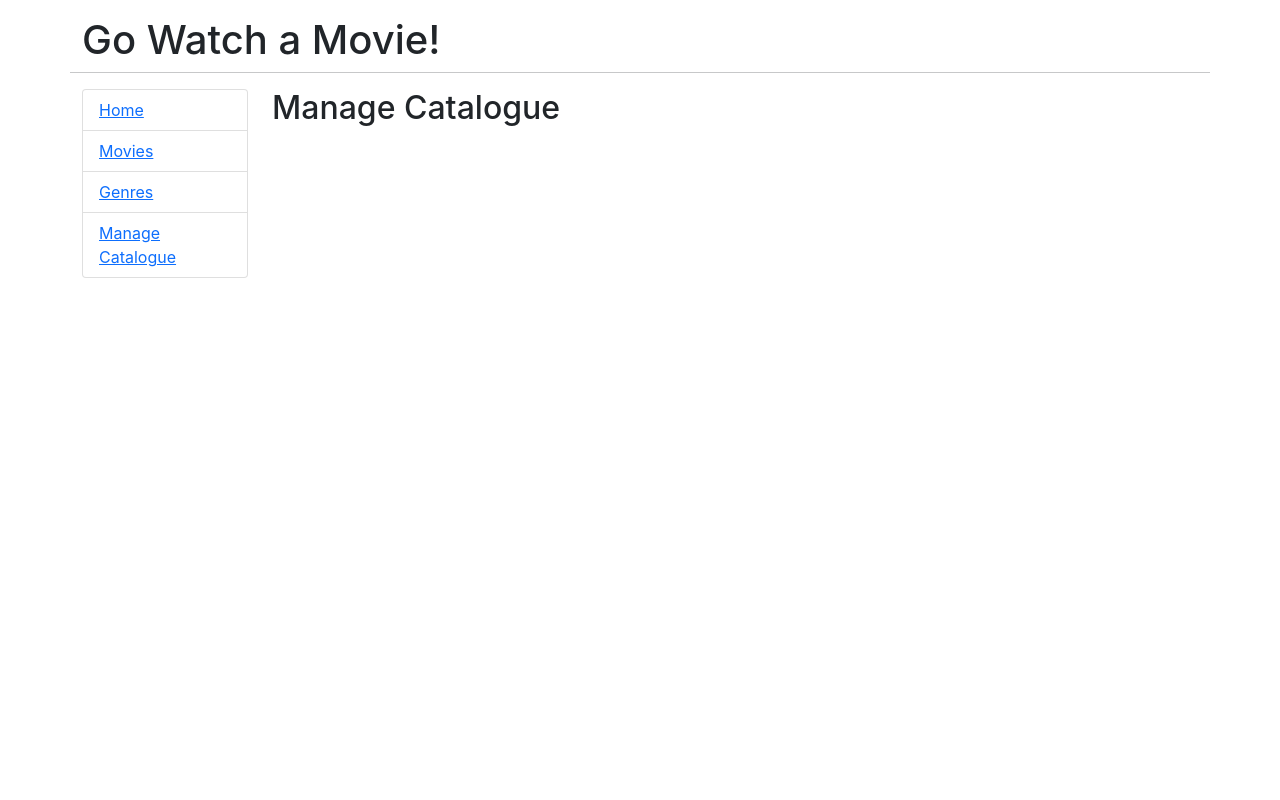
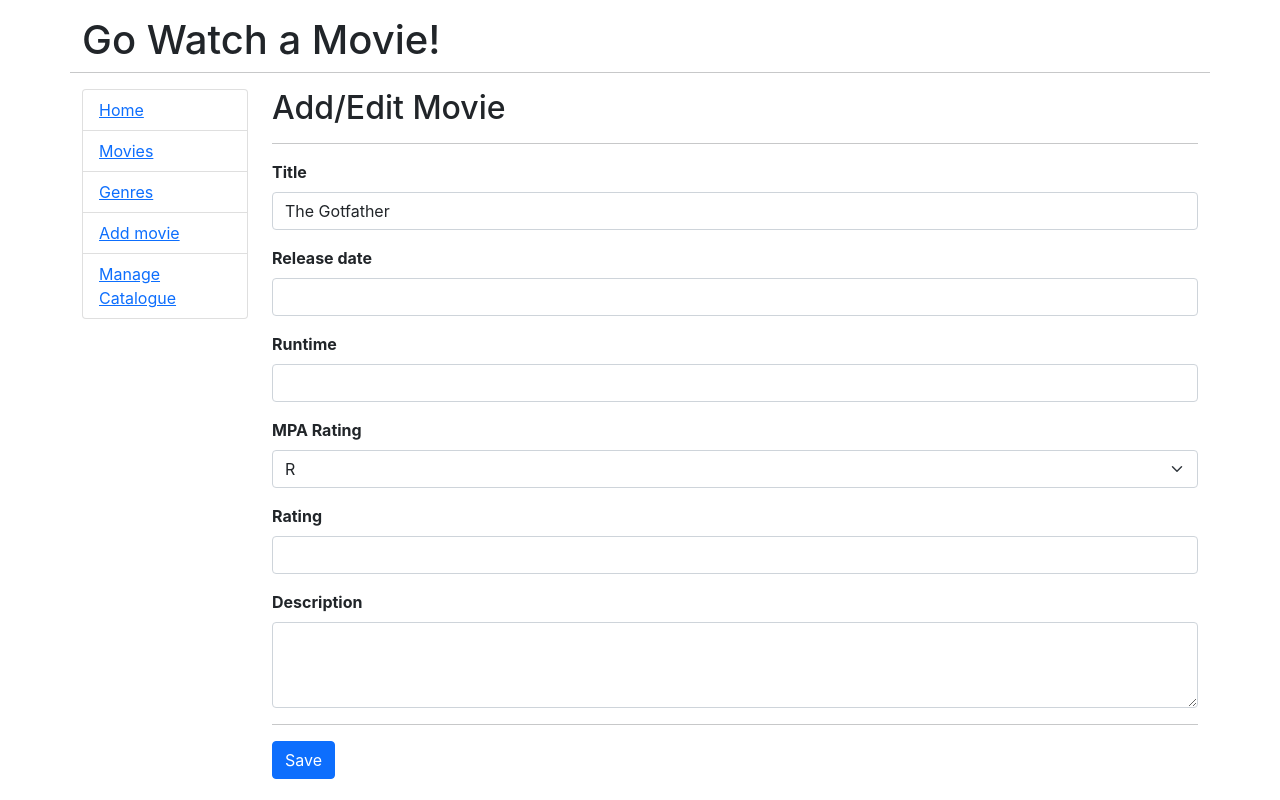
Before and after one commit to kshneo0/GoAndReact, a React (Create React App) app in the folder react-app/go-movies/: page /admin/add in a window 1280 px wide. Built offline with nearby package versions, Linux system fonts and the light colour scheme.

Commit message:
sec7 ch059 Building a form in React

```diff
--- a/react-app/go-movies/src/App.js
+++ b/react-app/go-movies/src/App.js
@@ -13,6 +13,7 @@ import Home from "./components/Home";
 import OneMovie from "./components/OneMovie";
 import Genres from "./components/Genres";
 import OneGenre from "./components/OneGenre";
+import EditMovie from "./components/EditMovie";
 
 export default function App() {
   return (
@@ -36,6 +37,9 @@ export default function App() {
                   <Link to="/genres">Genres</Link>
                 </li>
                 <li className="list-group-item">
+                  <Link to="/admin/add">Add movie</Link>
+                </li>
+                <li className="list-group-item">
                   <Link to="/admin">Manage Catalogue</Link>
                 </li>
               </ul>
@@ -52,6 +56,8 @@ export default function App() {
                 <Genres />
               </Route>
 
+              <Route path="/admin/add" component={EditMovie} />
+
               <Route path="/admin">
                 <Admin />
               </Route>
--- /dev/null
+++ b/react-app/go-movies/src/components/EditMovie.css
@@ -0,0 +1,3 @@
+label {
+  font-weight: bold;
+}
--- /dev/null
+++ b/react-app/go-movies/src/components/EditMovie.js
@@ -0,0 +1,124 @@
+import React, { Component, Fragment } from "react";
+import "./EditMovie.css";
+
+export default class EditMovie extends Component {
+  state = {
+    movie: {},
+    isLoaded: false,
+    error: null,
+  };
+
+  componentDidMount() {
+    this.setState({
+      movie: {
+        title: "The Gotfather",
+        mpaa_rating: "R",
+      },
+    });
+  }
+
+  render() {
+    let { movie } = this.state;
+
+    return (
+      <Fragment>
+        <h2>Add/Edit Movie</h2>
+        <hr />
+        <form method="post">
+          <div className="mb-3">
+            <label for="title" className="form-label">
+              Title
+            </label>
+            <input
+              type="text"
+              className="form-control"
+              id="title"
+              name="title"
+              value={movie.title}
+            />
+          </div>
+
+          <div className="mb-3">
+            <label for="release_date" className="form-label">
+              Release date
+            </label>
+            <input
+              type="text"
+              className="form-control"
+              id="release_date"
+              name="release_date"
+              value={movie.release_date}
+            />
+          </div>
+
+          <div className="mb-3">
+            <label for="runtime" className="form-label">
+              Runtime
+            </label>
+            <input
+              type="text"
+              className="form-control"
+              id="runtime"
+              name="runtime"
+              value={movie.runtime}
+            />
+          </div>
+
+          <div className="mb-3">
+            <label for="mpaa_rating" className="form-label">
+              MPA Rating
+            </label>
+            <select className="form-select" value={movie.mpaa_rating}>
+              <option className="form-select">Chhose...</option>
+              <option className="form-select" value="G">
+                G
+              </option>
+              <option className="form-select" value="PG">
+                PG
+              </option>
+              <option className="form-select" value="PG13">
+                PG13
+              </option>
+              <option className="form-select" value="R">
+                R
+              </option>
+              <option className="form-select" value="NC17">
+                NC17
+              </option>
+            </select>
+          </div>
+
+          <div className="mb-3">
+            <label for="rating" className="form-label">
+              Rating
+            </label>
+            <input
+              type="text"
+              className="form-control"
+              id="rating"
+              name="rating"
+              value={movie.rating}
+            />
+          </div>
+
+          <div className="mb-3">
+            <label for="desctiption" className="form-label">
+              Description
+            </label>
+            <textarea
+              className="form-control"
+              id="desctiption"
+              name="desctiption"
+              rows="3"
+            >
+              {movie.description}
+            </textarea>
+
+            <hr />
+            <button className="btn btn-primary">Save</button>
+          </div>
+        </form>
+      </Fragment>
+    );
+  }
+}
```
